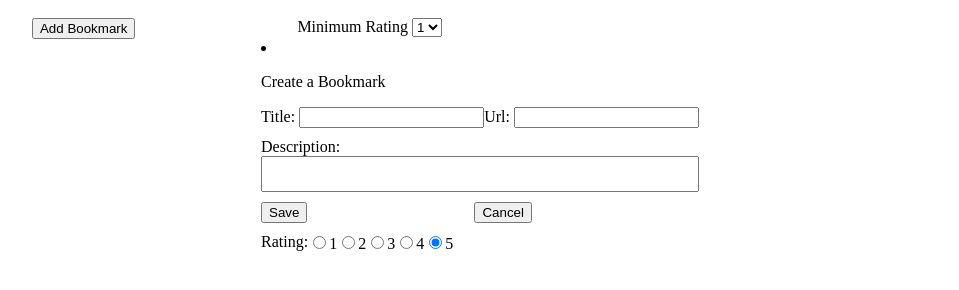
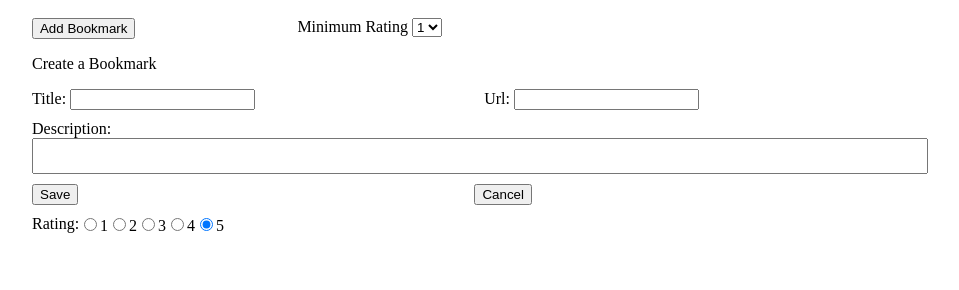
Before and after one commit to thinkful-ei-bee/Joel-James-bookmarks-app, a plain HTML site: page index.html in a window 1280 px wide. Both pictures are taken after a click on the input "Add Bookmark". Shown: the part 48-338 px from the top of the page, without its empty margins (160-1119 px from the left). Drawn offline with nearby package versions, Linux system fonts and the light colour scheme; no server answers.

Commit message:
fix create bookmark template

```diff
--- a/index.html
+++ b/index.html
@@ -51,6 +51,14 @@
 
     </section>
 
+    <section id="bookmarks-add-section">
+      <div class="col">
+        <div id="bookmarks-add">
+
+        </div>
+      </div>
+    </section>
+
     <section id="bookmarks">
 
       <div class="col">
--- a/scripts/bookmarkList.js
+++ b/scripts/bookmarkList.js
@@ -6,7 +6,6 @@ const bookmarkList = (function() {
 
   function generateAddBookmarkHTML() {
     return `
-    <li>
     <form>
       <p>Create a Bookmark</p>
       <div class="bookmark-title">
@@ -50,8 +49,7 @@ const bookmarkList = (function() {
         </div>
 
       </div>
-    </form>
-  </li>`;
+    </form>`;
   }
 
   function generateBookmarkElementExpanded(bookmark) {
@@ -152,7 +150,7 @@ const bookmarkList = (function() {
     $('#add-bookmark').click((event) => {
       event.preventDefault();
       const newBookmarkHTML = generateAddBookmarkHTML();
-      $('#bookmarks').html(newBookmarkHTML);
+      $('#bookmarks-add').html(newBookmarkHTML);
       handleSaveBookmark();
       handleCancelBookmark();
     });
```
